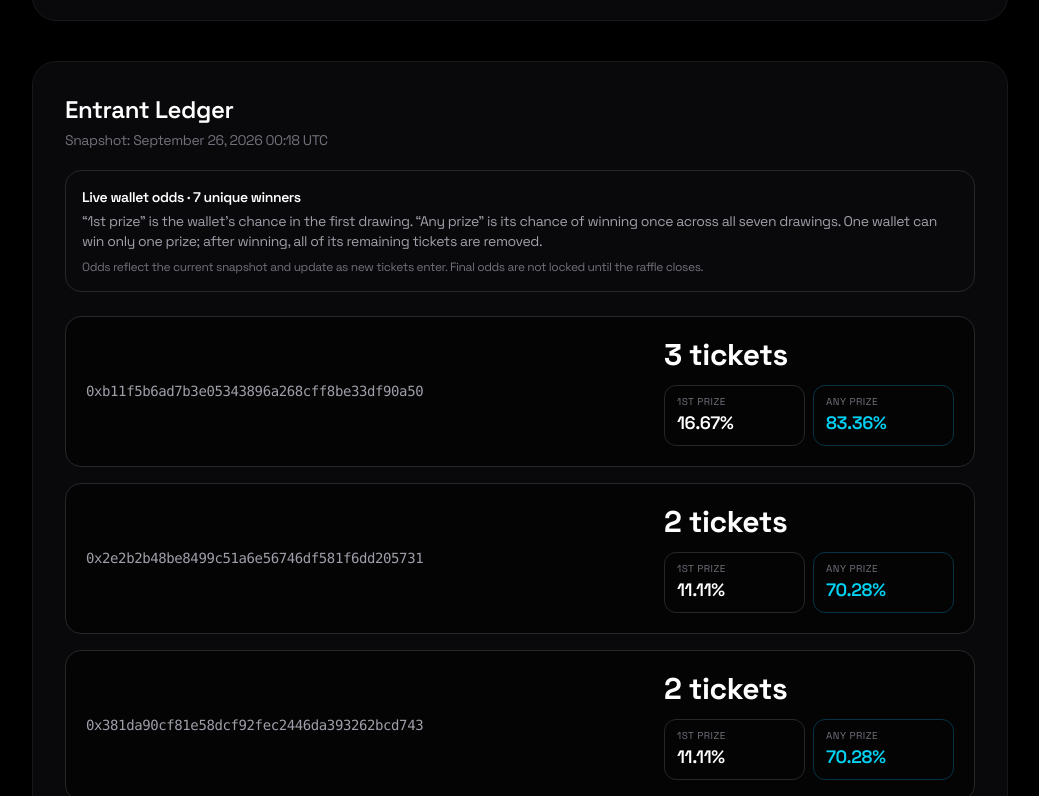
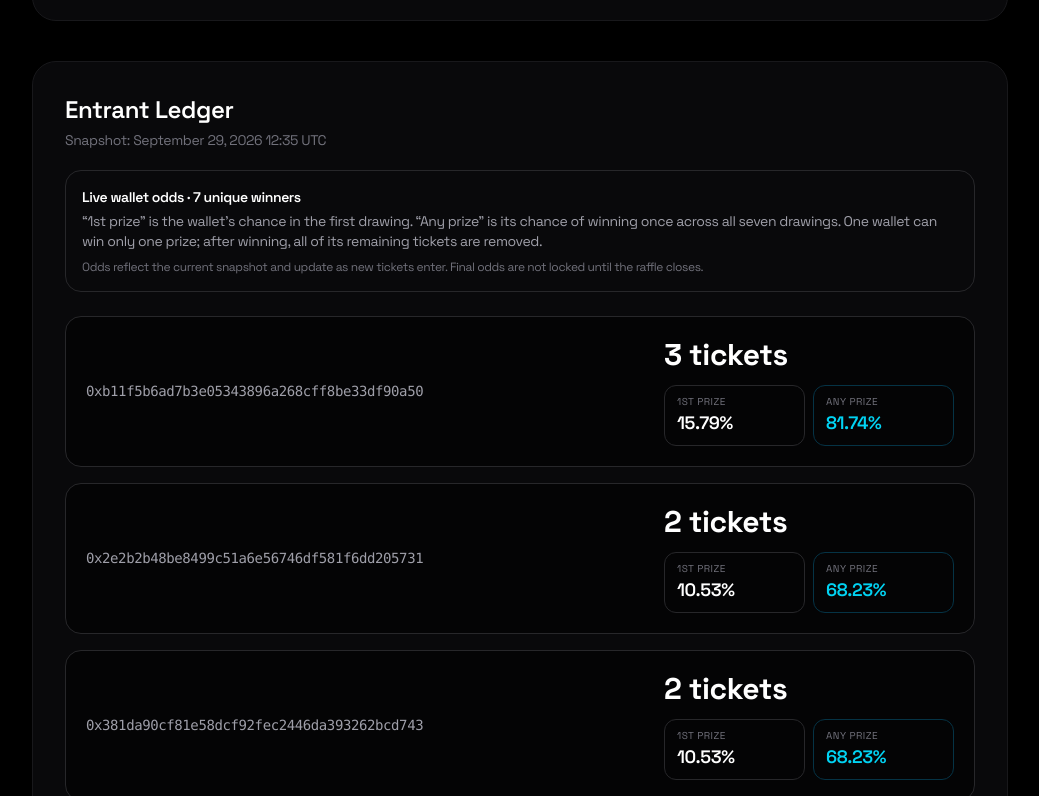
Before and after one commit to GridPhantoms/grid-keys-points, a Next.js app: page /raffle in a window 1280 px wide. Shown: the part 1324-2120 px from the top of the page, without its empty margins (120-1159 px from the left). Built offline with nearby package versions, Linux system fonts and the light colour scheme.

Commit message:
Update raffle snapshot

```diff
--- a/app/raffle/page.tsx
+++ b/app/raffle/page.tsx
@@ -89,7 +89,7 @@ export default function RaffleTracker() {
   const [entrants, setEntrants] = useState<RaffleEntrant[] | null>(null);
   const [loading, setLoading] = useState(true);
   const [raffleError, setRaffleError] = useState('');
-  const [lastSnapshot] = useState("September 26, 2026 00:18 UTC");
+  const [lastSnapshot] = useState("September 29, 2026 12:35 UTC");
 
   // Exact timestamp of the 30th eligible mint. Updated by the raffle snapshot generator once reached.
   const RAFFLE_30TH_MINT_TIMESTAMP: number | null = null; // milliseconds
```
Also changed, not shown: public/raffle-snapshot.csv.
